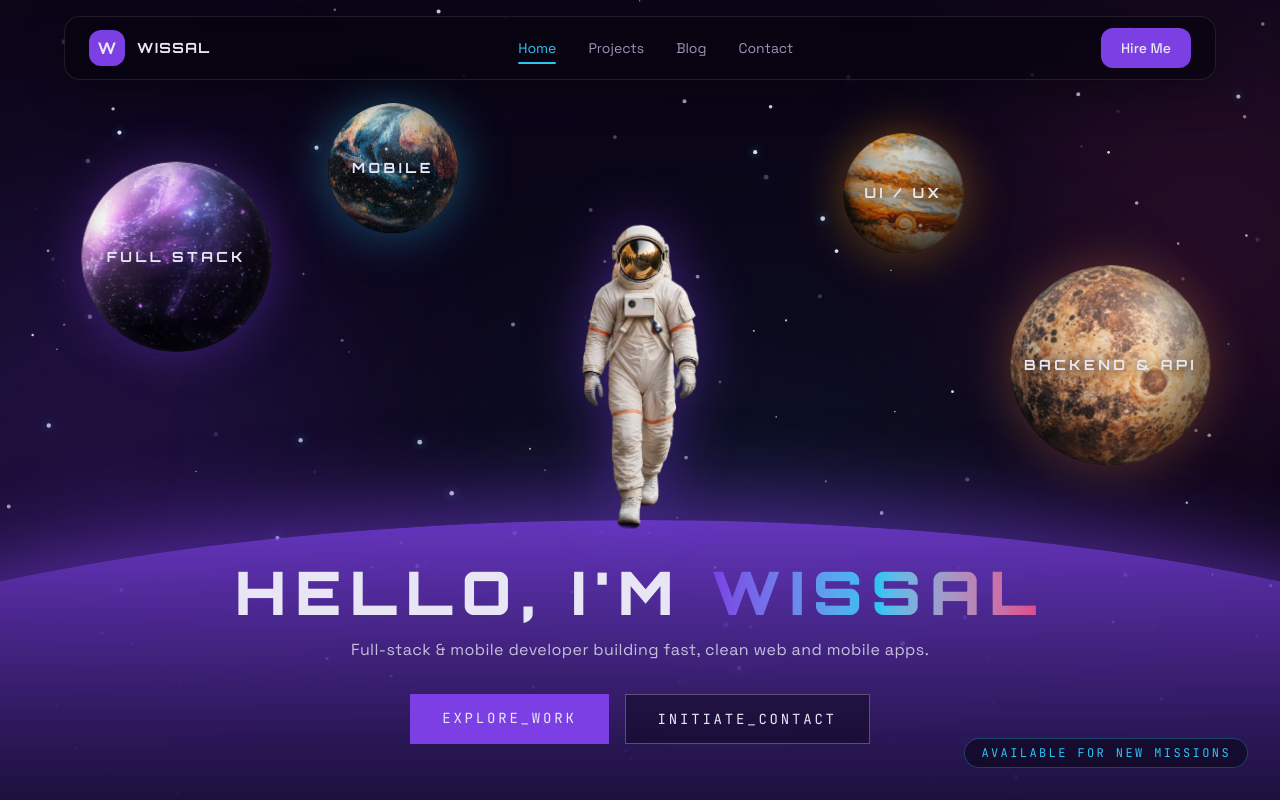
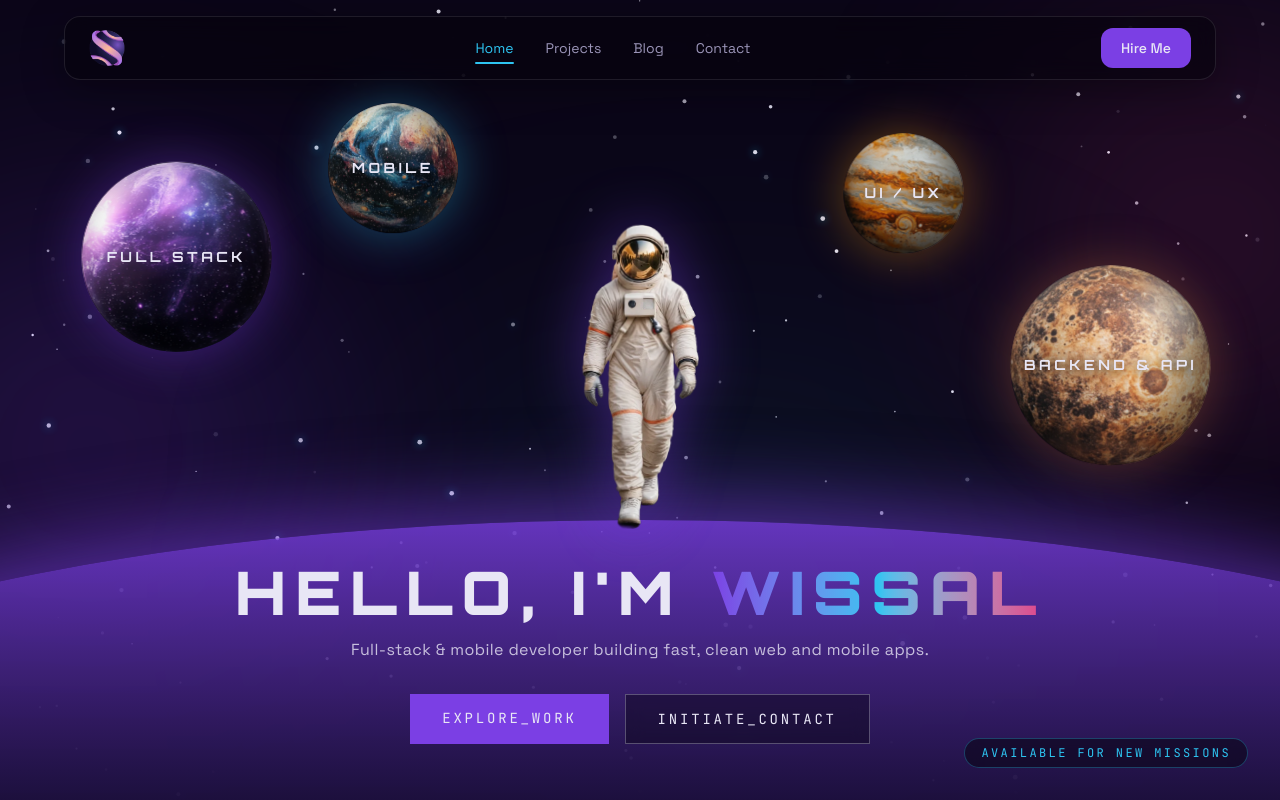
Before and after one commit to wiissal/wiissal-portfolio, a Next.js app: page / in a window 1280 px wide. Shown: the top 800 px of the page. Built offline with nearby package versions, Linux system fonts and the light colour scheme.

Commit message:
feat(navbar): use planet logo

```diff
--- a/src/components/Navbar.jsx
+++ b/src/components/Navbar.jsx
@@ -5,6 +5,7 @@ import { usePathname } from "next/navigation";
 import { useState } from "react";
 import { motion } from "framer-motion";
 import { Menu, X } from "lucide-react";
+import Image from "next/image";
 
 const links = [
   { href: "/", label: "Home" },
@@ -26,10 +27,7 @@ export default function Navbar() {
       <nav className="mx-auto flex h-16 max-w-6xl items-center justify-between rounded-2xl border border-white/10 bg-space-950/60 px-4 shadow-[0_10px_40px_rgba(0,0,0,0.35)] backdrop-blur-md md:px-6">
         {/* logo */}
         <Link href="/" className="flex items-center gap-3" onClick={() => setOpen(false)}>
-          <span className="flex h-9 w-9 items-center justify-center rounded-xl bg-violet-glow font-display text-base font-bold">
-            W
-          </span>
-          <span className="font-display text-sm font-bold tracking-widest">WISSAL</span>
+          <Image src="/logo.webp" alt="" width={36} height={36} priority className="h-9 w-9" />
         </Link>
 
         {/* desktop links */}
```
